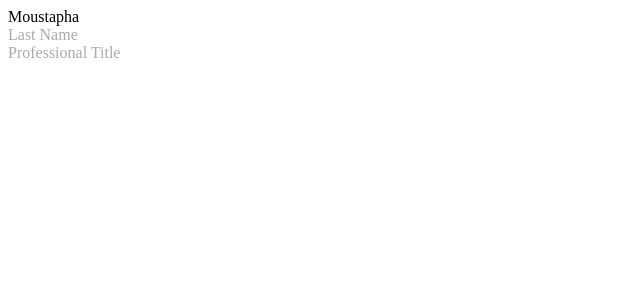
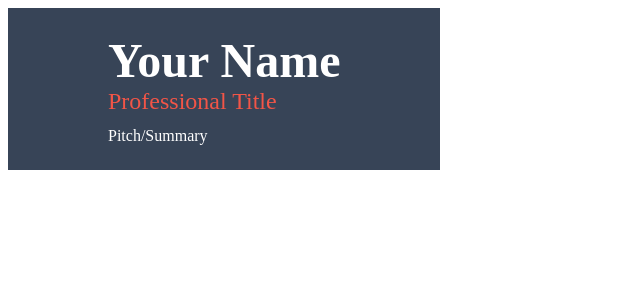
Before and after one commit to moustapharamadan/resume-maker, a React (Create React App) app: page / in a window 1280 px wide. Shown: the top 300 px of the page, without its empty margins (0-640 px from the left). Built offline with nearby package versions, Linux system fonts and the light colour scheme.

Commit message:
General Info Section

```diff
--- a/src/App.js
+++ b/src/App.js
@@ -1,15 +1,11 @@
 import React from 'react'
 import {Provider} from 'react-redux'
 import store from './redux/store'
-import {Text} from './components/Text'
-import styles from './style.css';
-
+import {GeneralInfo} from "./components/GeneralInfo/GeneralInfo";
 export default function App() {
   return (
     <Provider store={store}>
-        <Text stateName="firstName" placeholder="First Name" value="Moustapha"/>
-        <Text stateName="lastName" placeholder="Last Name"/>
-        <Text stateName="professionalTitle" placeholder="Professional Title"/>
+        <GeneralInfo/>
     </Provider>
   );
 }
--- /dev/null
+++ b/src/components/GeneralInfo/GeneralInfo.js
@@ -0,0 +1,20 @@
+import React, { Component } from 'react'
+import {Text} from '../Text'
+import styles from"./generalInfoStyles.module.css"
+
+export class GeneralInfo extends Component {
+    render() {
+        return (
+            <div>
+                <div className={styles.cv_title}>
+                    <Text className={styles.name} stateName="name" placeholder="Your Name"/>
+                    <Text className={styles.position} stateName="professionalTitle" placeholder="Professional Title"/>
+                    <Text className={styles.pitch} stateName="pitch" placeholder="Pitch/Summary"/>
+                </div>
+                <div className="profile_pic">
+                    <img src="" alt=""/>
+                </div>
+            </div>
+        )
+    }
+}
--- /dev/null
+++ b/src/components/GeneralInfo/generalInfoStyles.module.css
@@ -0,0 +1,38 @@
+[contenteditable="true"]:empty:before {
+  content: attr(placeholder);
+  display: block;
+  cursor: text;
+  width: 100%;
+}
+
+.cv_title {
+  background: rgb(55, 68, 87);
+  padding: 25px 100px;
+  text-align: left;
+  color: #fff;
+  width: fit-content;
+}
+
+.cv_title .name {
+  font-size: 48px;
+  font-weight: bold;
+}
+
+.cv_title .position {
+  font-size: 24px;
+  color: #f25547;
+  margin-bottom: 0.5em;
+}
+
+.profile_pic {
+  width: 200px;
+  height: 200px;
+  display: block;
+  margin-right: auto;
+  margin-left: auto;
+  border: solid 5px #f25547;
+  border-top-left-radius: 50%;
+  border-top-right-radius: 50%;
+  border-bottom-left-radius: 50%;
+  overflow: hidden;
+}
--- a/src/components/Text.js
+++ b/src/components/Text.js
@@ -1,14 +1,14 @@
 import React, { Component } from 'react'
 import store from '../redux/store'
-import {updateFirstName, updateLastName, updateProfessionalTitle, updateEmail, updatePhoneNumber, updateAddress} from '../redux/action'
+import {updateName, updateProfessionalTitle, updateEmail, updatePhoneNumber, updateAddress, updatePitch} from '../redux/action'
 
 export class Text extends Component {
     _onBlur= event =>{
         const data=event.currentTarget.textContent;
-        if(this.props.stateName==="firstName")
-            store.dispatch(updateFirstName(data));
-        else if(this.props.stateName==="lastName")
-            store.dispatch(updateLastName(data));
+        if(this.props.stateName==="name")
+            store.dispatch(updateName(data));
+        else if(this.props.stateName==="pitch")
+            store.dispatch(updatePitch(data));
         else if(this.props.stateName==="professionalTitle")
             store.dispatch(updateProfessionalTitle(data));
         else if(this.props.stateName==="email")
--- a/src/index.js
+++ b/src/index.js
@@ -2,16 +2,16 @@ import React, { Component } from 'react'
 import ReactDOM from 'react-dom'
 import App from './App';
 // import store from './app/store';
-// import {updateUserData, updateFirstName, updateLastName, updateProfessionalTitle, updateEmail, updatePhoneNumber, updateAddress, addSocialAccount, updateSocialAccount, deleteSocialAccount, addWorkExperience, updateWorkExperience, deleteWorkExperience} from './app/action'
+// import {updateUserData, updateName, updateLastName, updateProfessionalTitle, updateEmail, updatePhoneNumber, updateAddress, addSocialAccount, updateSocialAccount, deleteSocialAccount, addWorkExperience, updateWorkExperience, deleteWorkExperience} from './app/action'
 
 // console.log(store.getState());
 
-// store.dispatch(updateUserData({firstName:"Moustapha"}));
+// store.dispatch(updateUserData({name:"Moustapha"}));
 // console.log(store.getState());
 // store.dispatch(updateUserData({lastName:"Ramadan"}));
 // console.log(store.getState());
 
-// store.dispatch(updateFirstName("Omar"));
+// store.dispatch(updateName("Omar"));
 // store.dispatch(updateLastName("Ram"));
 // store.dispatch(updateProfessionalTitle("AUB"));
 // console.log(store.getState());
--- a/src/redux/action.js
+++ b/src/redux/action.js
@@ -3,9 +3,9 @@ import * as ACTIONS from './actionType'
 export const update=(actionId, data)=> ({type:actionId, payload:data})
 
 export const updateUserData=(data)=> update(ACTIONS.UPDATE_USER_DATA, data);
-export const updateFirstName=(firstName)=> updateUserData({firstName});
-export const updateLastName=(lastName)=> updateUserData({lastName});
+export const updateName=(name)=> updateUserData({name});
 export const updateProfessionalTitle=(professionalTitle)=> updateUserData({professionalTitle});
+export const updatePitch=(pitch)=> updateUserData({pitch});
 
 export const updateContactData=(data)=> update(ACTIONS.UPDATE_CONTACT_DATA,data);
 export const updateEmail=(email)=>updateContactData({email});
--- a/src/redux/reducer.js
+++ b/src/redux/reducer.js
@@ -2,9 +2,9 @@ import * as Actions from './actionType'
 
 const initialState={
     user:{
-        firstName:'',
-        lastName:'',
-        professionalTitle:''
+        name:'',
+        professionalTitle:'',
+        pitch:'',
     },
     contact:{
         email:'',
```
Also changed, not shown: 2 other files (tests, documents, lock files or other folders).
